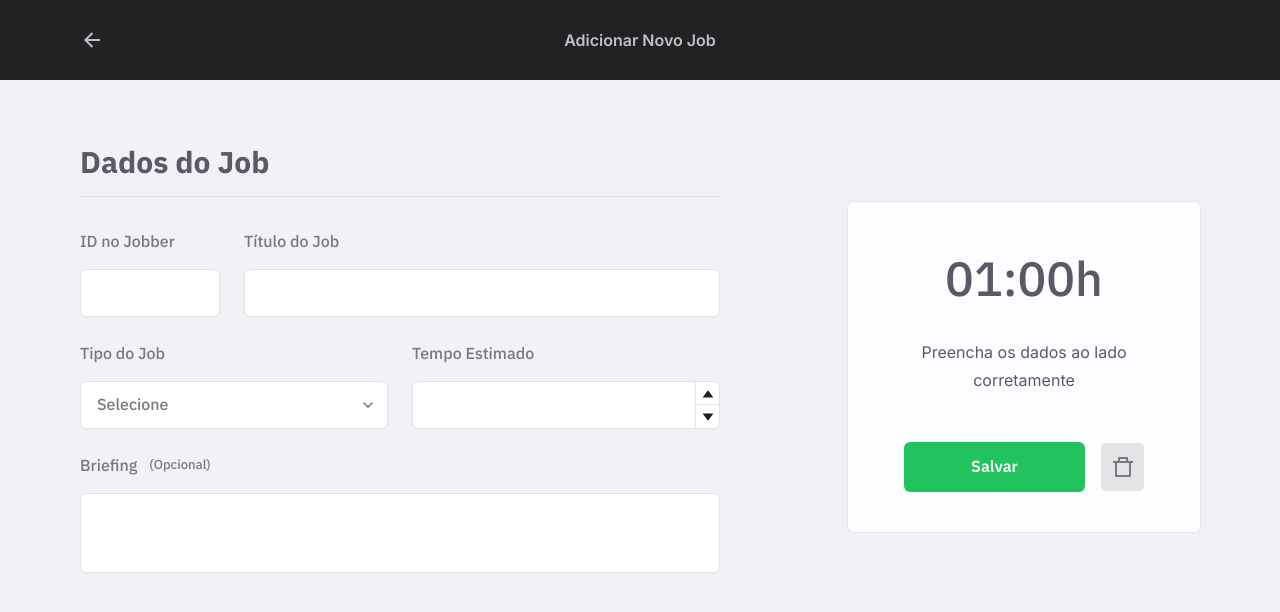
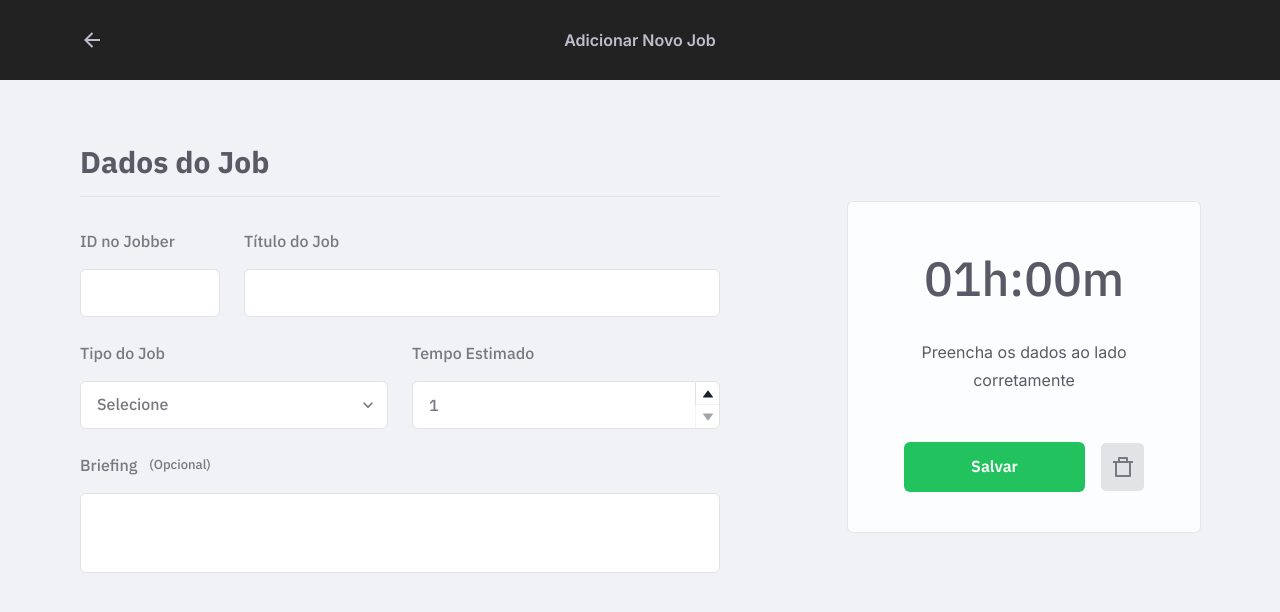
Before and after one commit to Dailton-Bastos/jobs-calc, a React (Vite) app: page / in a window 1280 px wide. Shown: the top 612 px of the page. Built offline with nearby package versions, Linux system fonts and the light colour scheme.

Commit message:
refactor(job): job estimate component

```diff
--- a/src/components/Job/Hour/index.tsx
+++ b/src/components/Job/Estimate/index.tsx
@@ -3,7 +3,12 @@ import { Flex, Text } from '@chakra-ui/react';
 import { CancellButton } from '~/components/Form/CancellButton';
 import { SubmitButton } from '~/components/Form/SubmitButton';
 
-export const Hour = () => {
+type Props = {
+  estimate: string;
+};
+
+export const JobEstimate = ({ estimate }: Props) => {
+  const hour = estimate.padStart(2, '0');
   return (
     <Flex
       direction="column"
@@ -17,7 +22,7 @@ export const Hour = () => {
       maxW="352px"
     >
       <Text as="time" fontSize="5xl" color="purple.700">
-        01:00h
+        {`${hour}h:00m`}
       </Text>
 
       <Text
--- a/src/pages/Jobs/New/index.tsx
+++ b/src/pages/Jobs/New/index.tsx
@@ -1,3 +1,5 @@
+import React from 'react';
+
 import {
   Box,
   Flex,
@@ -14,7 +16,7 @@ import { Input } from '~/components/Form/Input';
 import { InputNumber } from '~/components/Form/InputNumber';
 import { Label } from '~/components/Form/Label';
 import { Select } from '~/components/Form/Select';
-import { Hour } from '~/components/Job/Hour';
+import { JobEstimate } from '~/components/Job/Estimate';
 import { Title } from '~/components/Title';
 
 const jobTypes = [
@@ -33,6 +35,12 @@ const jobTypes = [
 ];
 
 export const NewJobPage = () => {
+  const [hour, setHour] = React.useState('1');
+
+  const handleJobEstimate = React.useCallback((e: string) => {
+    setHour(e);
+  }, []);
+
   return (
     <Container title="Adicionar Novo Job">
       <Box as="section">
@@ -70,6 +78,8 @@ export const NewJobPage = () => {
                     max={100}
                     min={1}
                     stepper
+                    value={hour}
+                    onChange={handleJobEstimate}
                   />
                 </Grid>
 
@@ -93,7 +103,7 @@ export const NewJobPage = () => {
             </Box>
           </Box>
 
-          <Hour />
+          <JobEstimate estimate={hour} />
         </Flex>
       </Box>
     </Container>
```
